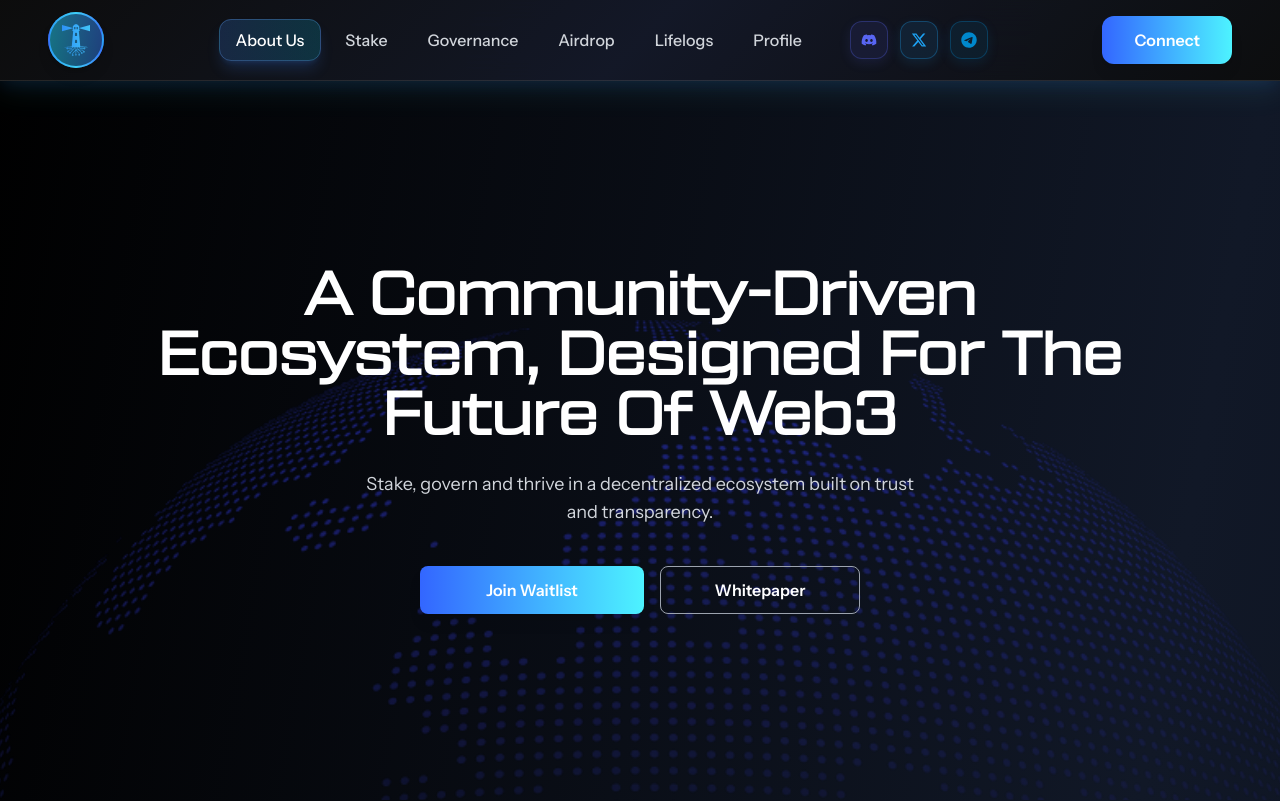
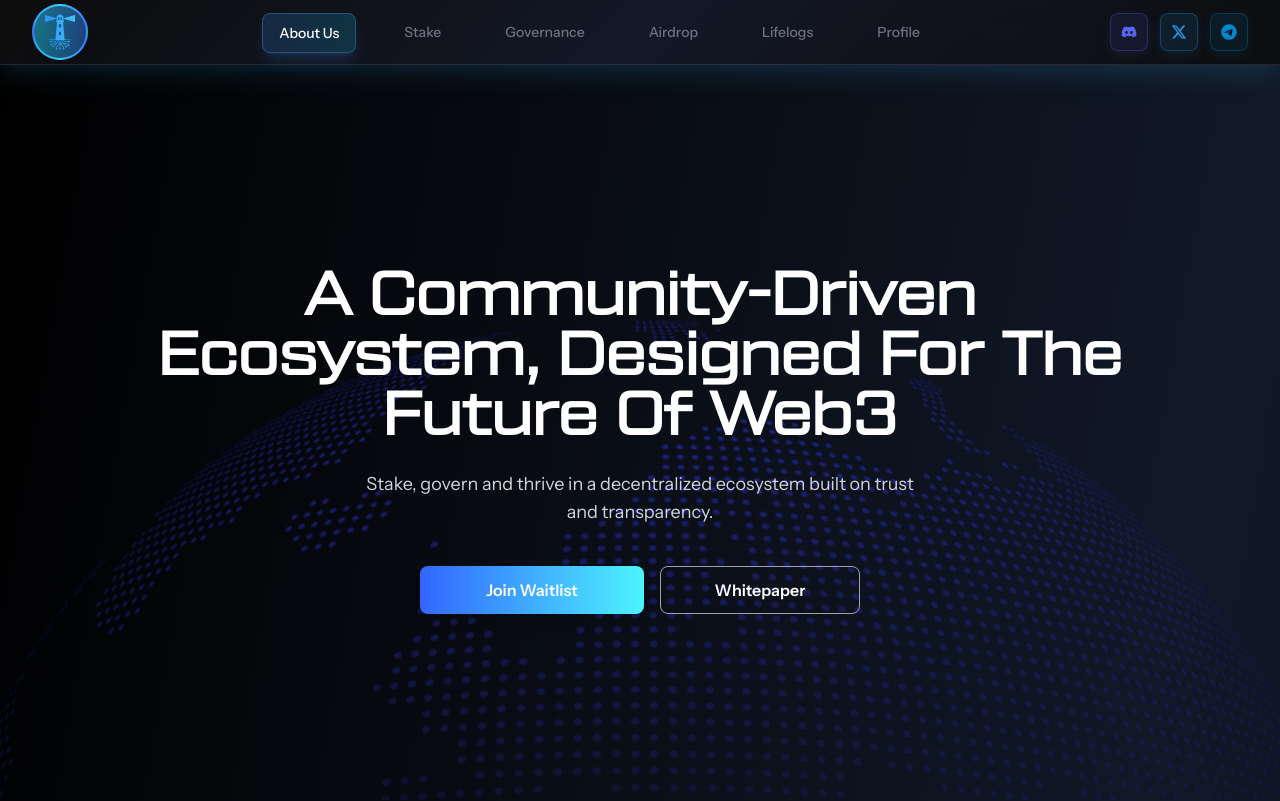
Before and after one commit to VeraLuxDAO/Veralux-website, a React (Vite) app: page / in a window 1280 px wide. Shown: the top 801 px of the page. Built offline with nearby package versions, Linux system fonts and the light colour scheme.

Commit message:
feat: removed connect button and make responsive

```diff
--- a/src/Pages/Navbar.jsx
+++ b/src/Pages/Navbar.jsx
@@ -12,6 +12,8 @@ const Navbar = () => {
   const [isVisible, setIsVisible] = useState(true);
   const [lastScrollY, setLastScrollY] = useState(0);
   const [isHoveringTop, setIsHoveringTop] = useState(false);
+  const [activeTooltip, setActiveTooltip] = useState(null);
+  const [tooltipPosition, setTooltipPosition] = useState({ x: 0, y: 0 });
 
   // Mobile menu animation variants
   const menuVariants = {
@@ -136,12 +138,22 @@ const Navbar = () => {
   }, []);
 
   const navLinks = [
-    { name: "About Us", href: "/", section: "about" },
-    { name: "Stake", href: "/stake", section: "stake" },
-    { name: "Governance", href: "/governance", section: "governance" },
-    { name: "Airdrop", href: "/airdrop", section: "airdrop" },
-    { name: "Lifelogs", href: "/lifelogs", section: "lifelogs" },
-    { name: "Profile", href: "/profile", section: "profile" },
+    { name: "About Us", href: "/", section: "about", disabled: false },
+    { name: "Stake", href: "/stake", section: "stake", disabled: true },
+    {
+      name: "Governance",
+      href: "/governance",
+      section: "governance",
+      disabled: true,
+    },
+    { name: "Airdrop", href: "/airdrop", section: "airdrop", disabled: true },
+    {
+      name: "Lifelogs",
+      href: "/lifelogs",
+      section: "lifelogs",
+      disabled: true,
+    },
+    { name: "Profile", href: "/profile", section: "profile", disabled: true },
   ];
 
   const socialLinks = [
@@ -269,6 +281,47 @@ const Navbar = () => {
     setMenuOpen(false);
   };
 
+  const handleTooltipShow = (featureName, event) => {
+    const rect = event.currentTarget.getBoundingClientRect();
+    const spaceBelow = window.innerHeight - rect.bottom;
+    const spaceAbove = rect.top;
+
+    // Determine if tooltip should appear above or below
+    const showAbove = spaceBelow < 100 && spaceAbove > 100;
+
+    // Calculate center position of the button and move tooltip LEFT
+    const buttonCenterX = rect.left + rect.width / 2;
+    const tooltipOffsetLeft = 70; // Move 70px to the left
+    const targetX = buttonCenterX - tooltipOffsetLeft;
+
+    // Ensure tooltip doesn't go off-screen (assuming tooltip width ~200px)
+    const tooltipWidth = 200;
+    const minX = tooltipWidth / 2 + 10; // 10px margin from edge
+    const maxX = window.innerWidth - tooltipWidth / 2 - 10;
+    const adjustedX = Math.max(minX, Math.min(maxX, targetX));
+
+    setTooltipPosition({
+      x: adjustedX,
+      y: showAbove ? rect.top - 8 : rect.bottom + 8,
+      showAbove: showAbove,
+    });
+    setActiveTooltip(featureName);
+
+    // Auto-hide after 3 seconds on mobile (click) or keep for hover
+    if (window.innerWidth < 1024) {
+      setTimeout(() => {
+        setActiveTooltip(null);
+      }, 3000);
+    }
+  };
+
+  const handleTooltipHide = () => {
+    // Only hide on desktop hover, mobile uses click
+    if (window.innerWidth >= 1024) {
+      setActiveTooltip(null);
+    }
+  };
+
   return (
     <nav
       className={`fixed top-0 left-0 w-full z-50 backdrop-blur-xl text-white transition-all duration-300 ease-out transform navbar-consistent ${
@@ -284,16 +337,14 @@ const Navbar = () => {
         borderBottom: "1px solid rgba(255, 255, 255, 0.1)",
       }}
     >
-      <div className="container mx-auto px-3 sm:px-4 md:px-6 lg:px-8 xl:px-12 2xl:px-16">
-        <div className="flex justify-between items-center h-14 sm:h-16 lg:h-18 xl:h-20">
-          {/* Logo - Enhanced Circular Design */}
-          <div
-            onClick={scrollToTop}
-            className="flex-shrink-0 cursor-pointer group"
-          >
+      <div className="max-w-7xl mx-auto px-4 sm:px-6 lg:px-8">
+        <div className="flex items-center justify-between h-14 sm:h-16 lg:h-18">
+          {/* Left Section: Logo */}
+          <div className="flex-shrink-0">
+            <div onClick={scrollToTop} className="cursor-pointer group">
               <div className="relative">
-              <div className="w-10 h-10 sm:w-11 sm:h-11 md:w-12 md:h-12 lg:w-13 lg:h-13 xl:w-14 xl:h-14 rounded-full bg-gradient-to-r from-[#3366FF] via-[#4DF3FF] to-[#3366FF] p-0.5 transition-all duration-300 group-hover:from-[#2952CC] group-hover:to-[#3DD1E6] shadow-lg group-hover:shadow-2xl group-hover:shadow-cyan-500/30 transform group-hover:scale-110 group-hover:rotate-3">
-                <div className="w-full h-full rounded-full bg-gradient-to-br from-gray-900 to-black flex items-center justify-center p-1.5 sm:p-2 md:p-2.5">
+                <div className="w-10 h-10 sm:w-12 sm:h-12 lg:w-14 lg:h-14 rounded-full bg-gradient-to-r from-[#3366FF] via-[#4DF3FF] to-[#3366FF] p-0.5 transition-all duration-300 group-hover:from-[#2952CC] group-hover:to-[#3DD1E6] shadow-lg group-hover:shadow-2xl group-hover:shadow-cyan-500/30 transform group-hover:scale-110 group-hover:rotate-3">
+                  <div className="w-full h-full rounded-full bg-gradient-to-br from-gray-900 to-black flex items-center justify-center p-1.5 sm:p-2">
                     <img
                       src={VectorIcon}
                       alt="VeraLux"
@@ -305,15 +356,26 @@ const Navbar = () => {
                 <div className="absolute inset-0 rounded-full border-2 border-transparent bg-gradient-to-r from-cyan-400 to-blue-500 opacity-0 group-hover:opacity-20 animate-pulse transition-opacity duration-300"></div>
               </div>
             </div>
+          </div>
 
-          {/* Desktop Navigation - Ultra Responsive */}
-          <div className="hidden lg:flex items-center">
-            <ul className="flex items-center space-x-1 xl:space-x-2 2xl:space-x-3">
+          {/* Center Section: Main Navigation - Responsive */}
+          <div className="hidden md:flex flex-1 justify-center">
+            <nav className="flex items-center space-x-2 sm:space-x-4 lg:space-x-8">
               {navLinks.map((link, index) => (
-                <li key={index}>
+                <div key={index}>
+                  {link.disabled ? (
+                    <button
+                      onClick={(e) => handleTooltipShow(link.name, e)}
+                      onMouseEnter={(e) => handleTooltipShow(link.name, e)}
+                      onMouseLeave={handleTooltipHide}
+                      className="relative px-2 sm:px-3 lg:px-4 py-2 lg:py-2.5 rounded-lg font-medium text-xs sm:text-sm transition-all duration-300 group whitespace-nowrap text-gray-500 hover:text-gray-400 cursor-pointer"
+                    >
+                      <span className="relative z-10">{link.name}</span>
+                    </button>
+                  ) : (
                     <a
                       href={link.href}
-                    className={`relative px-2.5 lg:px-3 xl:px-4 py-2 lg:py-2.5 rounded-xl font-medium text-xs lg:text-sm xl:text-base transition-all duration-300 group whitespace-nowrap ${
+                      className={`relative px-2 sm:px-3 lg:px-4 py-2 lg:py-2.5 rounded-lg font-medium text-xs sm:text-sm transition-all duration-300 group whitespace-nowrap ${
                         activeSection === link.section
                           ? "text-white bg-gradient-to-r from-blue-500/20 to-cyan-500/20 border border-blue-400/30 shadow-lg shadow-blue-500/20"
                           : "text-gray-300 hover:text-white hover:bg-white/5 hover:backdrop-blur-sm"
@@ -321,14 +383,16 @@ const Navbar = () => {
                     >
                       <span className="relative z-10">{link.name}</span>
                       {/* Hover effect */}
-                    <div className="absolute inset-0 rounded-xl bg-gradient-to-r from-blue-500/10 to-cyan-500/10 opacity-0 group-hover:opacity-100 transition-opacity duration-300"></div>
+                      <div className="absolute inset-0 rounded-lg bg-gradient-to-r from-blue-500/10 to-cyan-500/10 opacity-0 group-hover:opacity-100 transition-opacity duration-300"></div>
                     </a>
-                </li>
+                  )}
+                </div>
               ))}
-            </ul>
+            </nav>
+          </div>
 
-            {/* Desktop Social Links - Premium Design */}
-            <div className="ml-6 xl:ml-8 flex items-center space-x-2 lg:space-x-3">
+          {/* Right Section: Social Links - Responsive */}
+          <div className="hidden md:flex items-center space-x-2 lg:space-x-3">
             {socialLinks.map((social, index) => {
               const IconComponent = social.icon;
               return (
@@ -337,7 +401,7 @@ const Navbar = () => {
                   href={social.href}
                   target="_blank"
                   rel="noopener noreferrer"
-                    className={`relative p-2 lg:p-2.5 rounded-xl border transition-all duration-300 group transform hover:scale-110 hover:-translate-y-1 ${social.bgColor} ${social.borderColor} ${social.hoverBg}`}
+                  className={`relative p-2 lg:p-2.5 rounded-lg border transition-all duration-300 group transform hover:scale-110 hover:-translate-y-1 ${social.bgColor} ${social.borderColor} ${social.hoverBg}`}
                   title={social.name}
                   style={{
                     boxShadow: `0 4px 12px ${social.color}20`,
@@ -348,7 +412,7 @@ const Navbar = () => {
                     style={{ color: social.color }}
                   />
                   <div
-                      className="absolute inset-0 rounded-xl opacity-0 group-hover:opacity-100 transition-opacity duration-300"
+                    className="absolute inset-0 rounded-lg opacity-0 group-hover:opacity-100 transition-opacity duration-300"
                     style={{
                       background: `linear-gradient(135deg, ${social.color}10, ${social.color}20)`,
                       boxShadow: `0 8px 25px ${social.color}30`,
@@ -357,58 +421,6 @@ const Navbar = () => {
                 </a>
               );
             })}
-            </div>
-          </div>
-
-          {/* Tablet Navigation - Compact but Beautiful */}
-          <div className="hidden md:flex lg:hidden items-center space-x-3">
-            <div className="flex items-center space-x-1">
-              {navLinks.slice(0, 4).map((link, index) => (
-                <a
-                  key={index}
-                  href={link.href}
-                  className={`px-2 py-1.5 rounded-lg text-xs font-medium transition-all duration-300 whitespace-nowrap ${
-                    activeSection === link.section
-                      ? "text-blue-400 bg-blue-500/15 border border-blue-400/30"
-                      : "text-gray-300 hover:text-white hover:bg-white/5"
-                  }`}
-                >
-                  {link.name}
-                </a>
-              ))}
-            </div>
-            {/* Tablet social icons */}
-            <div className="flex items-center space-x-2">
-              {socialLinks.map((social, index) => {
-                const IconComponent = social.icon;
-                return (
-                  <a
-                    key={index}
-                    href={social.href}
-                    target="_blank"
-                    rel="noopener noreferrer"
-                    className={`p-1.5 rounded-lg transition-all duration-300 hover:scale-110 ${social.bgColor} ${social.hoverBg}`}
-                    title={social.name}
-                  >
-                    <IconComponent
-                      className="w-3.5 h-3.5"
-                      style={{ color: social.color }}
-                    />
-                  </a>
-                );
-              })}
-            </div>
-          </div>
-
-          {/* Connect Button - Responsive & Beautiful */}
-          <div className="hidden md:flex items-center">
-            <button className="relative px-3 md:px-4 lg:px-6 xl:px-8 py-2 lg:py-2.5 xl:py-3 rounded-xl font-semibold text-xs md:text-sm lg:text-base bg-gradient-to-r from-[#3366FF] to-[#4DF3FF] hover:from-[#2952CC] hover:to-[#3DD1E6] transition-all duration-300 shadow-lg hover:shadow-2xl hover:shadow-cyan-500/30 transform hover:scale-105 hover:-translate-y-0.5 overflow-hidden group whitespace-nowrap">
-              <span className="relative z-10">Connect</span>
-              {/* Animated background */}
-              <div className="absolute inset-0 bg-gradient-to-r from-cyan-400 to-blue-500 opacity-0 group-hover:opacity-20 transition-opacity duration-300"></div>
-              {/* Shine effect */}
-              <div className="absolute inset-0 -skew-x-12 -translate-x-full group-hover:translate-x-full bg-gradient-to-r from-transparent via-white/20 to-transparent transition-transform duration-700"></div>
-            </button>
           </div>
 
           {/* Mobile Menu Button - Enhanced */}
@@ -528,7 +540,31 @@ const Navbar = () => {
               >
                 {/* Navigation Links - Clean Grid */}
                 <motion.div className="space-y-2" variants={menuVariants}>
-                  {navLinks.map((link, index) => (
+                  {navLinks.map((link, index) =>
+                    link.disabled ? (
+                      <motion.button
+                        key={index}
+                        onClick={(e) => handleTooltipShow(link.name, e)}
+                        className="block px-4 py-4 rounded-2xl font-medium transition-all duration-300 group text-gray-500 hover:text-gray-400 border border-transparent w-full text-left"
+                        variants={menuItemVariants}
+                        whileHover={{
+                          scale: 1.02,
+                          x: 5,
+                          transition: { duration: 0.2, ease: "easeOut" },
+                        }}
+                        whileTap={{
+                          scale: 0.98,
+                          transition: { duration: 0.1 },
+                        }}
+                      >
+                        <div className="flex items-center justify-between">
+                          <span>{link.name}</span>
+                          <span className="text-xs opacity-60">
+                            Coming Soon
+                          </span>
+                        </div>
+                      </motion.button>
+                    ) : (
                       <motion.a
                         key={index}
                         href={link.href}
@@ -566,7 +602,8 @@ const Navbar = () => {
                           </svg>
                         </div>
                       </motion.a>
-                  ))}
+                    )
+                  )}
                 </motion.div>
 
                 {/* Social Links - Colorful & Appealing */}
@@ -628,32 +665,116 @@ const Navbar = () => {
                     })}
                   </motion.div>
                 </motion.div>
+              </motion.div>
+            </div>
+          </motion.div>
+        )}
+      </AnimatePresence>
 
-                {/* Connect Button - Full Width Beauty */}
-                <motion.button
-                  className="relative w-full py-4 rounded-2xl font-bold text-base bg-gradient-to-r from-[#3366FF] to-[#4DF3FF] hover:from-[#2952CC] hover:to-[#3DD1E6] transition-all duration-300 shadow-xl hover:shadow-2xl hover:shadow-cyan-500/30 overflow-hidden group"
-                  variants={menuItemVariants}
-                  whileHover={{
-                    scale: 1.05,
-                    y: -2,
-                    boxShadow: "0 20px 40px rgba(77, 243, 255, 0.3)",
-                    transition: {
-                      duration: 0.3,
-                      ease: "easeOut",
-                    },
+      {/* Beautiful Tooltip for Coming Soon Features */}
+      <AnimatePresence>
+        {activeTooltip && (
+          <motion.div
+            className="fixed z-[9999] pointer-events-none"
+            style={{
+              left: tooltipPosition.x,
+              top: tooltipPosition.y,
+              transform: tooltipPosition.showAbove
+                ? "translate(-50%, -100%)"
+                : "translate(-50%, 0)",
             }}
-                  whileTap={{
-                    scale: 0.98,
-                    transition: { duration: 0.1 },
+            initial={{
+              opacity: 0,
+              y: tooltipPosition.showAbove ? 10 : -10,
+              scale: 0.9,
+            }}
+            animate={{
+              opacity: 1,
+              y: 0,
+              scale: 1,
+            }}
+            exit={{
+              opacity: 0,
+              y: tooltipPosition.showAbove ? 8 : -8,
+              scale: 0.95,
+            }}
+            transition={{
+              type: "spring",
+              damping: 20,
+              stiffness: 400,
+              duration: 0.2,
             }}
           >
-                  <span className="relative z-10">Connect Wallet</span>
-                  {/* Animated background */}
-                  <div className="absolute inset-0 bg-gradient-to-r from-cyan-400 to-blue-500 opacity-0 group-hover:opacity-20 transition-opacity duration-300"></div>
-                  {/* Shine effect */}
-                  <div className="absolute inset-0 -skew-x-12 -translate-x-full group-hover:translate-x-full bg-gradient-to-r from-transparent via-white/30 to-transparent transition-transform duration-1000"></div>
-                </motion.button>
+            {/* Tooltip arrow */}
+            {tooltipPosition.showAbove ? (
+              <div className="absolute -bottom-1 left-1/2 transform -translate-x-1/2 w-0 h-0 border-l-4 border-r-4 border-t-4 border-transparent border-t-gray-800"></div>
+            ) : (
+              <div className="absolute -top-1 left-1/2 transform -translate-x-1/2 w-0 h-0 border-l-4 border-r-4 border-b-4 border-transparent border-b-gray-800"></div>
+            )}
+
+            <div className="relative bg-gray-800/95 backdrop-blur-lg rounded-lg px-3 py-2 shadow-xl border border-gray-600/40 min-w-[140px] max-w-[200px]">
+              {/* Subtle glow */}
+              <div className="absolute inset-0 bg-gradient-to-r from-blue-500/10 to-purple-500/10 rounded-lg"></div>
+
+              {/* Content */}
+              <div className="relative z-10 flex items-center gap-2">
+                {/* Animated clock icon */}
+                <motion.div
+                  className="flex-shrink-0 w-4 h-4 text-blue-400"
+                  animate={{
+                    rotate: [0, 360],
+                  }}
+                  transition={{
+                    duration: 3,
+                    repeat: Infinity,
+                    ease: "linear",
+                  }}
+                >
+                  <svg
+                    className="w-full h-full"
+                    fill="none"
+                    stroke="currentColor"
+                    viewBox="0 0 24 24"
+                  >
+                    <path
+                      strokeLinecap="round"
+                      strokeLinejoin="round"
+                      strokeWidth={2}
+                      d="M12 8v4l3 3m6-3a9 9 0 11-18 0 9 9 0 0118 0z"
+                    />
+                  </svg>
                 </motion.div>
+
+                {/* Text */}
+                <div className="flex-1 min-w-0">
+                  <div className="text-white font-medium text-xs truncate">
+                    {activeTooltip}
+                  </div>
+                  <div className="text-blue-300 text-xs">Coming Soon</div>
+                </div>
+
+                {/* Sparkle animation */}
+                <motion.div
+                  className="flex-shrink-0 w-3 h-3 text-yellow-400"
+                  animate={{
+                    scale: [1, 1.2, 1],
+                    rotate: [0, 180, 360],
+                  }}
+                  transition={{
+                    duration: 2,
+                    repeat: Infinity,
+                    ease: "easeInOut",
+                  }}
+                >
+                  <svg
+                    className="w-full h-full"
+                    fill="currentColor"
+                    viewBox="0 0 24 24"
+                  >
+                    <path d="M12 0l3.09 6.26L22 9l-6.91 2.74L12 18l-3.09-6.26L2 9l6.91-2.74L12 0z" />
+                  </svg>
+                </motion.div>
+              </div>
             </div>
           </motion.div>
         )}
```
Lines whose indentation alone changed are shown as unchanged.
